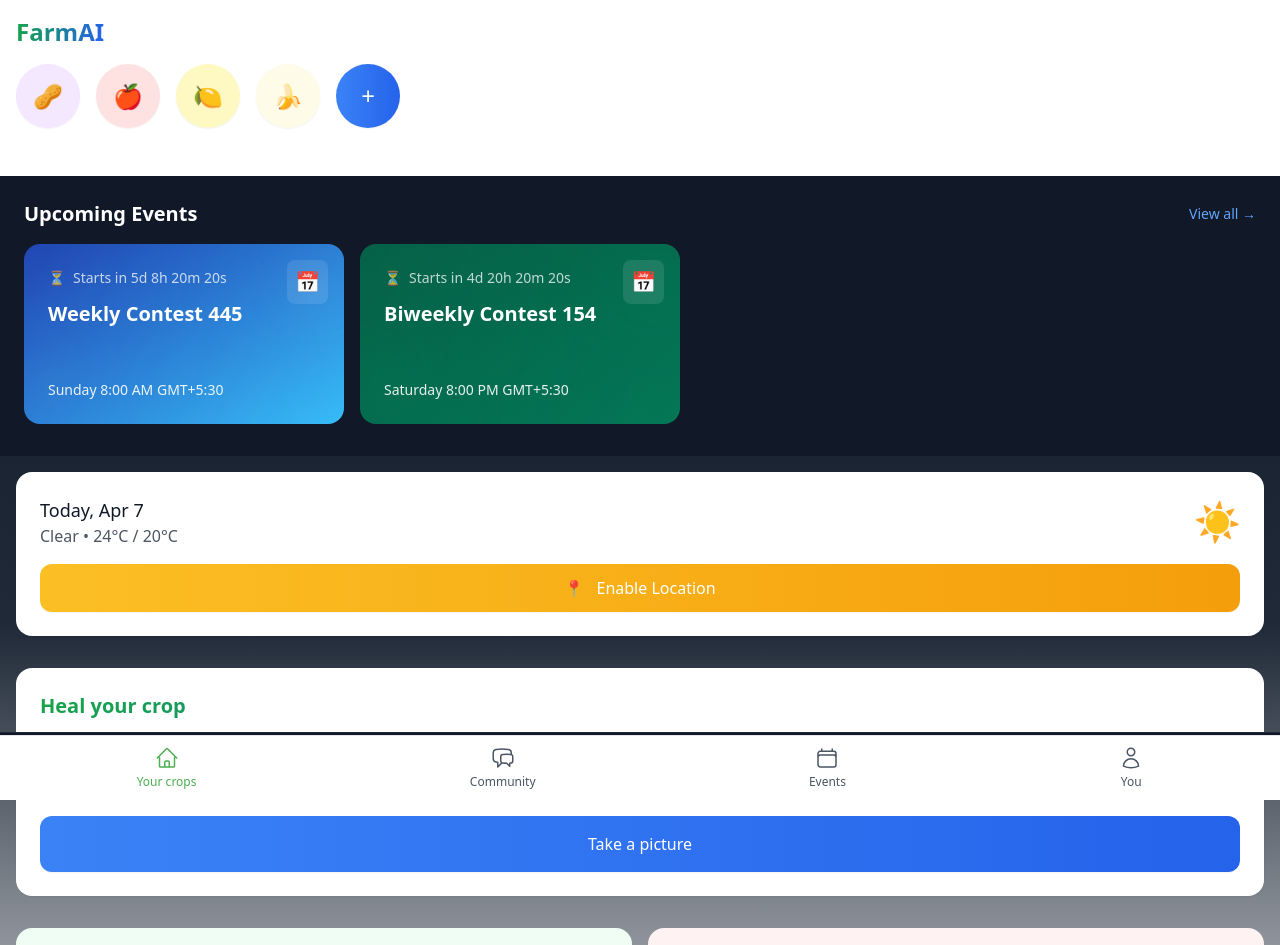
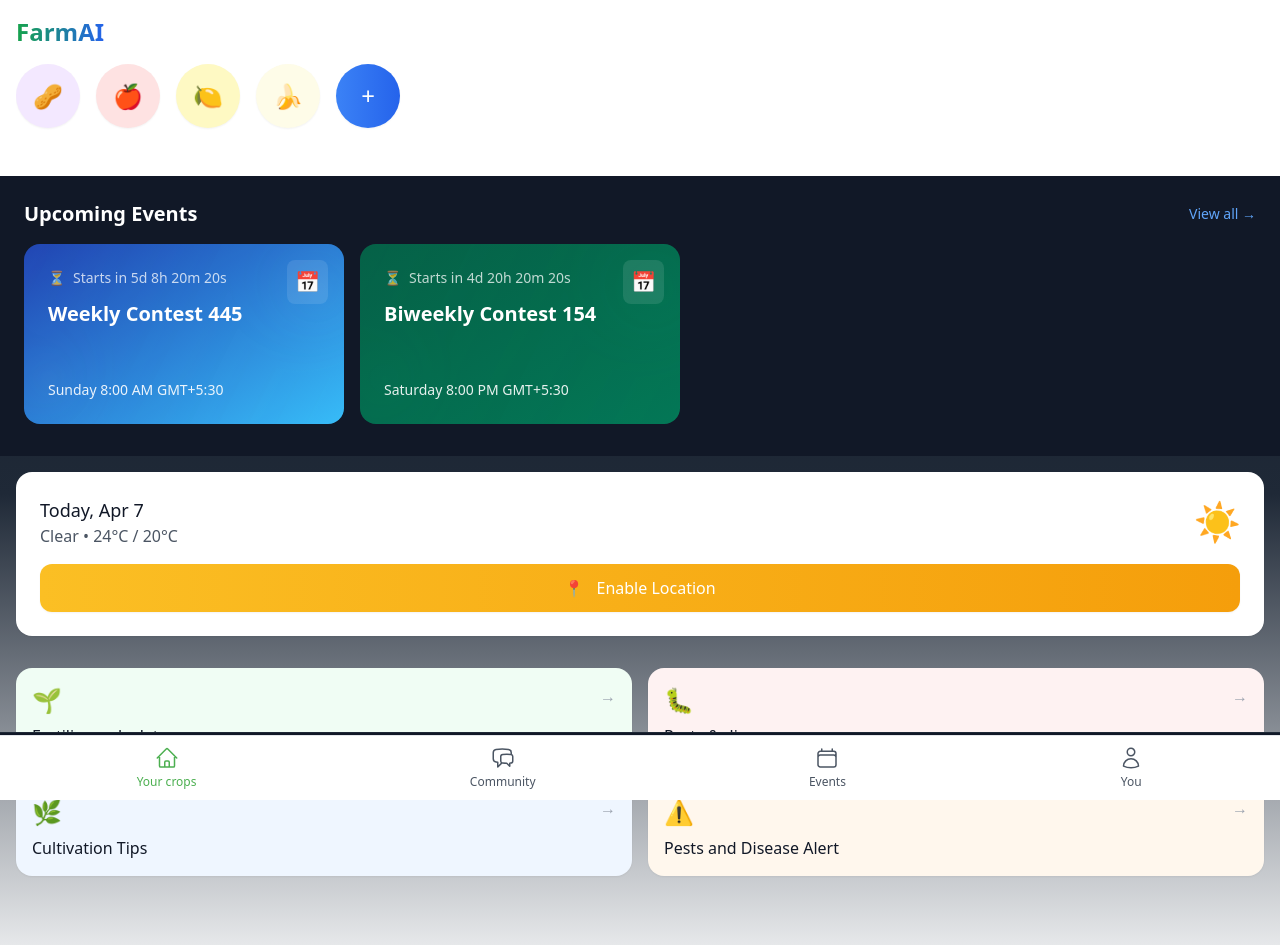
Before and after one commit to ChinmayBhattt/farmer-Ai-buddy, a React (Vite) app: page / in a window 1280 px wide. Shown: the top 945 px of the page. Built offline with nearby package versions, Linux system fonts and the light colour scheme.

Commit message:
Add files via upload

```diff
--- a/src/pages/Events.tsx
+++ b/src/pages/Events.tsx
@@ -77,7 +77,6 @@ const Events: FC = () => {
 
   const handleCreateEvent = () => {
     const dateObj = new Date(`${newEvent.date}T${newEvent.time}`);
-
     const newEventObj: Event = {
       id: Date.now(),
       title: newEvent.title,
--- a/src/pages/Home.tsx
+++ b/src/pages/Home.tsx
@@ -47,6 +47,10 @@ const Home: FC = () => {
     { icon: '📅', label: 'Events', path: '/events' },
     { icon: '👤', label: 'You', path: '/profile' }
   ];
+
+  const handleAddCrop = () => {
+    // Add crop functionality will be implemented later
+  };
 
   return (
     <div className="min-h-screen bg-gradient-to-b from-gray-900 via-gray-800 to-gray-50 pb-24">
@@ -98,7 +102,10 @@ const Home: FC = () => {
             whileTap={{ scale: 0.95 }}
             className="flex-shrink-0"
           >
-            <button className="w-16 h-16 rounded-full bg-gradient-to-r from-blue-500 to-blue-600 flex items-center justify-center text-white text-2xl shadow-sm hover:shadow-md transition-shadow duration-300">
+            <button
+              onClick={handleAddCrop}
+              className="w-16 h-16 rounded-full bg-gradient-to-r from-blue-500 to-blue-600 flex items-center justify-center text-white text-2xl shadow-sm hover:shadow-md transition-shadow duration-300"
+            >
               +
             </button>
           </motion.div>
@@ -168,8 +175,8 @@ const Home: FC = () => {
               </div>
             </motion.div>
           ))}
-          </div>
         </div>
+      </div>
 
       {/* Weather Card with Animation */}
       <motion.div
@@ -222,51 +229,6 @@ const Home: FC = () => {
             className="mt-4 w-full bg-gradient-to-r from-amber-400 to-amber-500 text-white rounded-xl py-3 font-medium shadow-sm hover:shadow-md transition-shadow duration-300"
           >
             <span className="mr-2">📍</span> Enable Location
-          </motion.button>
-        </motion.div>
-      </motion.div>
-
-      {/* Heal your crop section with Animation */}
-      <motion.div
-        initial={{ opacity: 0, y: 20 }}
-        animate={{ opacity: 1, y: 0 }}
-        transition={{ duration: 0.5, delay: 0.4 }}
-        className="p-4"
-      >
-        <motion.div
-          whileHover={{ scale: 1.02 }}
-          className="bg-white rounded-2xl p-6 shadow-sm hover:shadow-md transition-shadow duration-300"
-        >
-          <motion.h2
-            initial={{ opacity: 0 }}
-            animate={{ opacity: 1 }}
-            transition={{ duration: 0.5, delay: 0.5 }}
-            className="font-bold text-xl mb-6 bg-gradient-to-r from-green-600 to-blue-600 bg-clip-text text-transparent"
-          >
-            Heal your crop
-          </motion.h2>
-          <div className="flex justify-between items-center mb-6">
-            <div className="flex items-center space-x-4">
-              {['🌿', '📋', '💊'].map((icon, index) => (
-                <motion.div
-                  key={index}
-                  initial={{ scale: 0.8, opacity: 0 }}
-                  animate={{ scale: 1, opacity: 1 }}
-                  transition={{ duration: 0.3, delay: 0.6 + index * 0.1 }}
-                  whileHover={{ scale: 1.1 }}
-                  className="w-12 h-12 bg-gray-50 rounded-xl flex items-center justify-center text-xl shadow-sm"
-                >
-                  {icon}
-                </motion.div>
-              ))}
-            </div>
-          </div>
-          <motion.button
-            whileHover={{ scale: 1.02 }}
-            whileTap={{ scale: 0.98 }}
-            className="w-full bg-gradient-to-r from-blue-500 to-blue-600 text-white rounded-xl py-4 font-medium shadow-sm hover:shadow-md transition-shadow duration-300"
-          >
-            Take a picture
           </motion.button>
         </motion.div>
       </motion.div>
```
